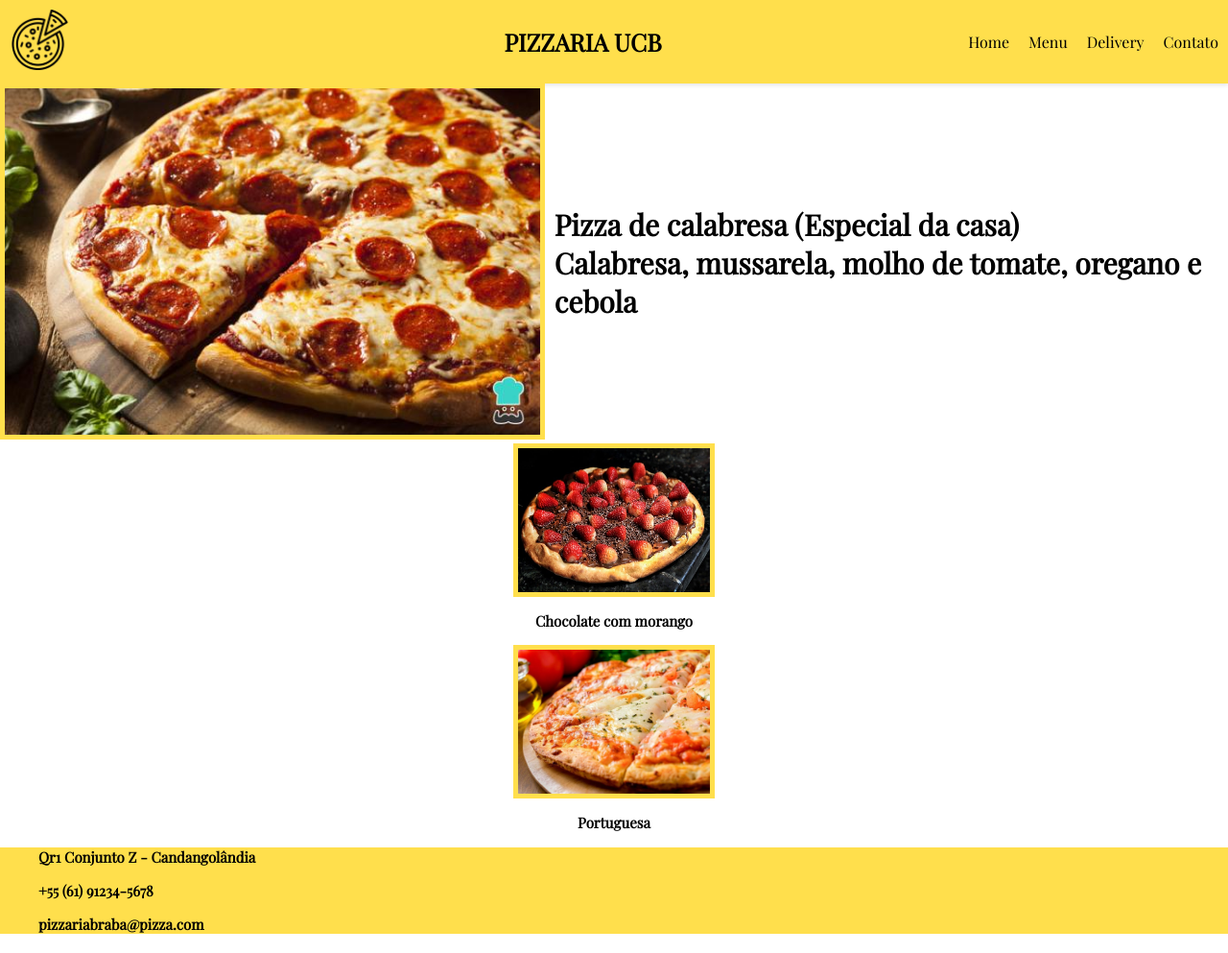
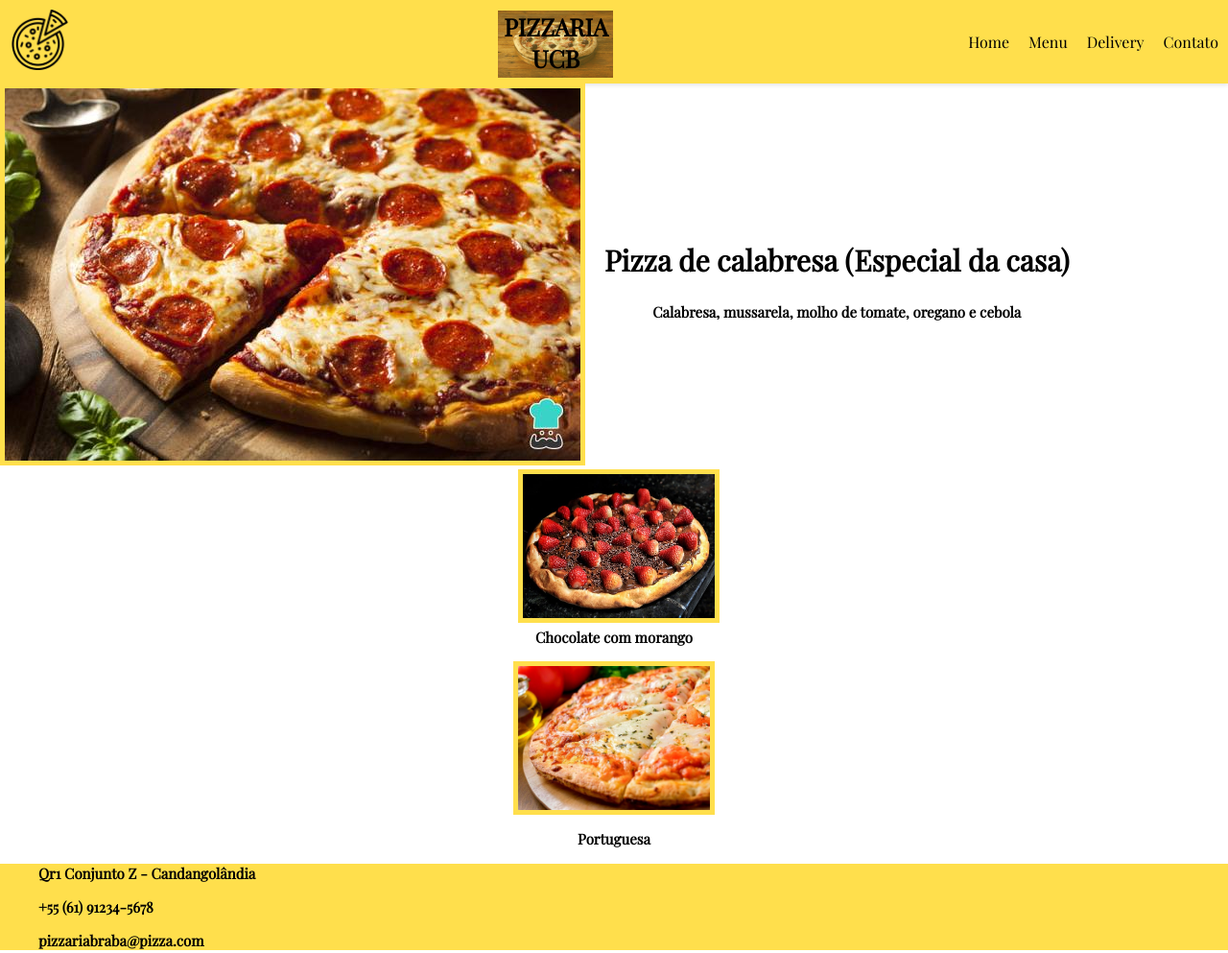
Before and after one commit to Wooggi1/frontend_ucb, a plain HTML site: page pizzaria/pizzaria.html in a window 1280 px wide. Shown: the whole page at 96% size. Drawn offline with nearby package versions, Linux system fonts and the light colour scheme; a web font is replaced by a local one.

Commit message:
Updates que o prof recomendou

```diff
--- a/pizzaria/pizzaria.html
+++ b/pizzaria/pizzaria.html
@@ -17,7 +17,10 @@
             <div class="logo">
               <a href="pizzaria.html"><img src="/pizzaria/imgs/logo.png" alt="Logo"></a>
             </div>
-            <h1 class="header-text">PIZZARIA UCB</h1>
+            <div class="div-text-header">
+                <img class="header-img-bg" src="imgs/pizza_calabresa-scaled.jpg" alt="Pizza calabresa header">
+                <h1 class="header-text">PIZZARIA UCB</h1>
+            </div>
             <div class="menu">
               <ul>
                 <li><a href="pizzaria.html">Home</a></li>
@@ -37,14 +40,14 @@
                 <img id="fotoprincipal" class="image" src="imgs/pizza_calabresa_e_mussarela_4389_600.jpg" alt="Pizza de calabresa">
             </div>
             <div class="text">
-                <h2>Pizza de calabresa (Especial da casa)<br>Calabresa, mussarela, molho de tomate, oregano e cebola</h2>
+                <h2>Pizza de calabresa (Especial da casa)<br><h3>Calabresa, mussarela, molho de tomate, oregano e cebola</h3></h2>
             </div>
         </div>
     </section>
     <section>
-        <a  href="#Chocolate"><img onclick="changeImage1()" class="pizzaMenu" class="center" src="imgs/pizzaChocolate.jpg" alt="pizza de chocolate"></a>
+        <a class="clickable-img" href="https://wa.me/55993718617/?text=quero uma de Chocolate!" target="_blank"><img onclick="changeImage1()" class="pizzaMenu" class="center" src="imgs/pizzaChocolate.jpg" alt="pizza de chocolate"></a>
         <h3>Chocolate com morango</h3>
-        <a href="#Portuguesa"><img onclick="changeImage2()" class="pizzaMenu" src="imgs/Portuguesa.jpg" alt="pizza de portuguesa"></a>
+        <a href="https://wa.me/55993718617/?text=quero uma Portuguesa!" target="_blank"><img onclick="changeImage2()" class="pizzaMenu" src="imgs/Portuguesa.jpg" alt="pizza de portuguesa"></a>
         <h3>Portuguesa</h3>
     </section>
 <footer class="yellow">
--- a/pizzaria/styles.css
+++ b/pizzaria/styles.css
@@ -4,9 +4,17 @@
 
 .header-text {
     margin: 0 -50px 0 calc(5% + 20px);
+    position: relative;
 }
 
-
+.header-img-bg {
+    position: absolute;
+    opacity: 0.7;
+    height: 70px;
+    width: 120px;
+    margin-left: 45px;
+    filter: blur();
+}
 nav {
     display: flex;
     justify-content: space-between;
@@ -122,6 +130,14 @@ img {
     transition: transform .2s; /* Animation */
 }
 
+.clickable-img {
+    width: 200px;
+    height: 150px;
+    align-items: center;
+    display: block;
+    margin-left: auto;
+    margin-right: auto;
+}
 .pizzaMenu:hover {
     transform: scale(1.5);
 }
```
Also changed, not shown: landingPage/landing.html (added, +13 -0 lines), landingPage/style.css (added), pizzaria/imgs/pizza_calabresa-scaled.jpg (added).
